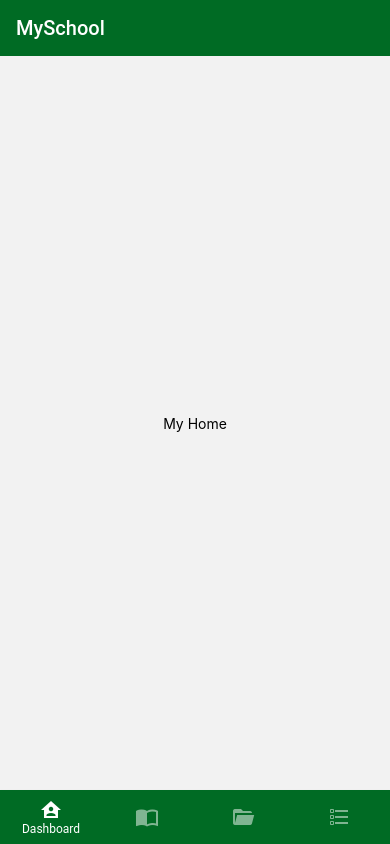
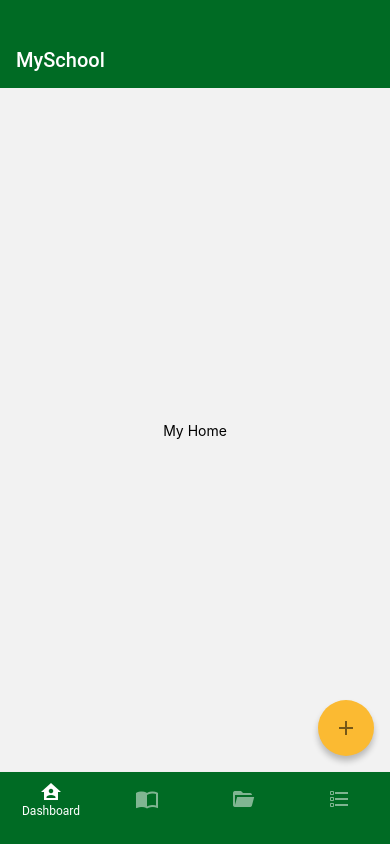
Before and after one commit to marthasharpe/myschool-app, a React Native app: screen / in a window 390 px wide. Built offline with nearby package versions, Linux system fonts and the light colour scheme.

Commit message:
add FAB group button

```diff
--- a/src/App.tsx
+++ b/src/App.tsx
@@ -6,6 +6,7 @@ import {
 import { StatusBar } from "expo-status-bar";
 import { NavigationContainer } from "@react-navigation/native";
 import BottomTabs from "./navigation/BottomTabs";
+import FABButton from "./components/FABButton";
 
 const theme = {
   ...DefaultTheme,
@@ -18,14 +19,15 @@ const theme = {
 
 export default function App() {
   return (
-    <PaperProvider theme={theme}>
-      <NavigationContainer>
-        <Appbar.Header>
+    <NavigationContainer>
+      <PaperProvider theme={theme}>
+        <Appbar.Header statusBarHeight={32}>
           <Appbar.Content title="MySchool" />
         </Appbar.Header>
+        <FABButton />
         <BottomTabs />
         <StatusBar style="light" />
-      </NavigationContainer>
-    </PaperProvider>
+      </PaperProvider>
+    </NavigationContainer>
   );
 }
--- /dev/null
+++ b/src/components/FABButton.tsx
@@ -0,0 +1,39 @@
+import * as React from "react";
+import { FAB, Portal } from "react-native-paper";
+
+const FABButton = () => {
+  const [isOpen, setisOpen] = React.useState<boolean>(false);
+
+  const onStateChange = () => setisOpen(!isOpen);
+
+  return (
+    <Portal>
+      <FAB.Group
+        style={{ marginBottom: 72 }}
+        open={isOpen}
+        visible={true}
+        icon="plus"
+        actions={[
+          {
+            icon: "format-list-checkbox",
+            label: "New Todo",
+            onPress: () => console.log("Add Todo"),
+          },
+          {
+            icon: "folder-open",
+            label: "New Subject",
+            onPress: () => console.log("Add Subject"),
+          },
+          {
+            icon: "book-open-variant",
+            label: "New Resource",
+            onPress: () => console.log("Add Resource"),
+          },
+        ]}
+        onStateChange={onStateChange}
+      />
+    </Portal>
+  );
+};
+
+export default FABButton;
--- a/src/navigation/BottomTabs.tsx
+++ b/src/navigation/BottomTabs.tsx
@@ -10,7 +10,7 @@ const Tab = createMaterialBottomTabNavigator();
 const BottomTabs = () => {
   const { colors } = useTheme();
   return (
-    <Tab.Navigator barStyle={{ backgroundColor: colors.primary }}>
+    <Tab.Navigator barStyle={{ backgroundColor: colors.primary, height: 72 }}>
       <Tab.Screen
         name="Dashboard"
         options={{ tabBarIcon: "home-account" }}
```
